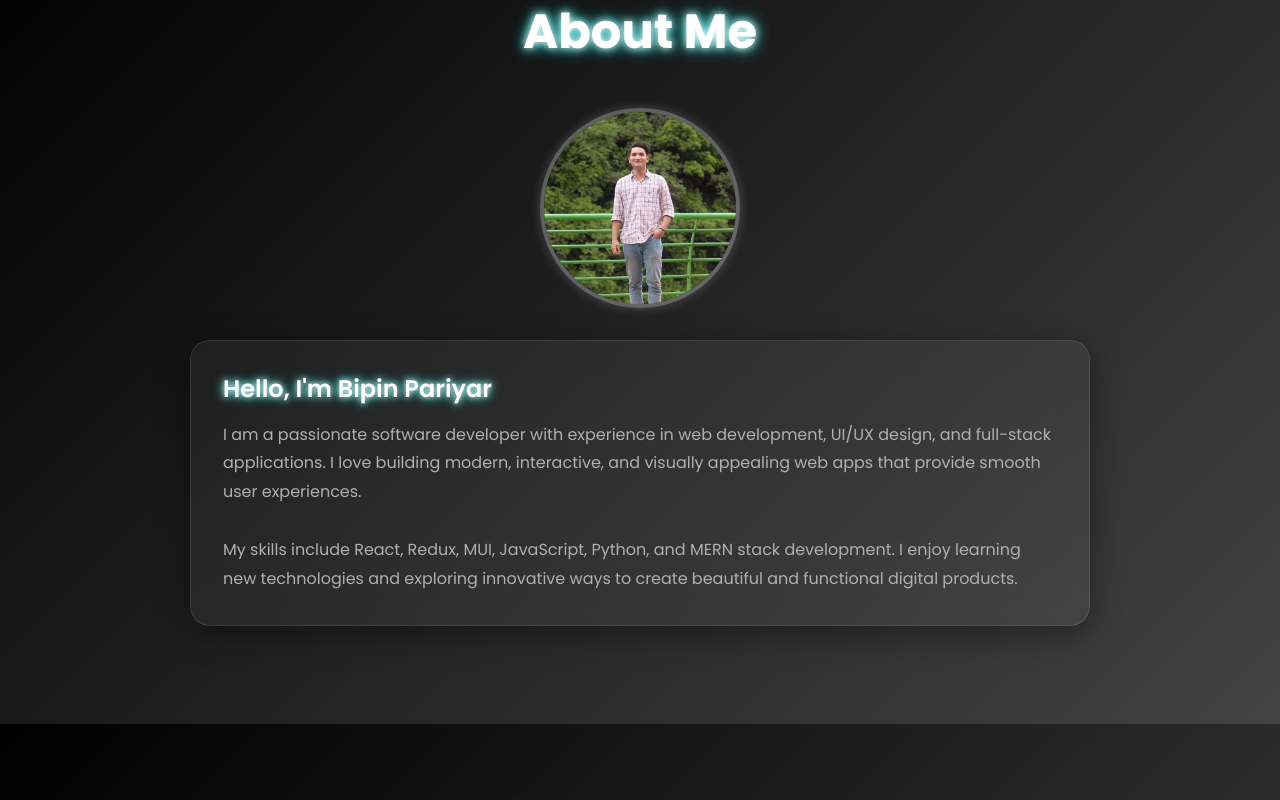
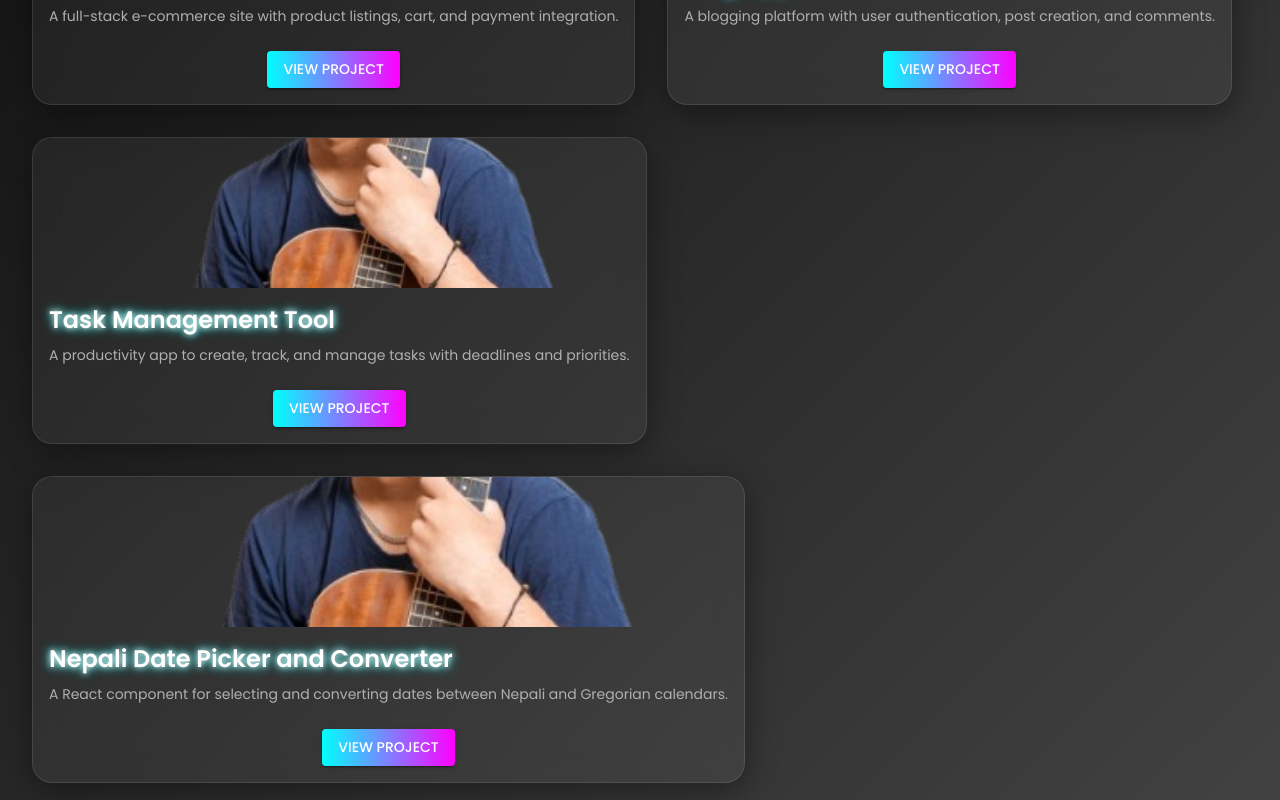
Before and after one commit to bipin-Pariyar2003/bipin_portfolio_mern, a React (Vite) app: page / in a window 1280 px wide. Shown: the part 1800-2600 px from the top of the page. Built offline with nearby package versions, Linux system fonts and the light colour scheme; a web font is replaced by a local one.

Commit message:
image added on projects

```diff
--- a/src/components/Projects/index.jsx
+++ b/src/components/Projects/index.jsx
@@ -7,6 +7,7 @@ import {
   CardContent,
   CardActionArea,
   Button,
+  CardMedia,
 } from "@mui/material";
 
 import projects from "../../utilities/projects";
@@ -55,6 +56,18 @@ export default function Projects() {
               }}
             >
               <CardActionArea href={project.link}>
+                {/* Project Image */}
+                <CardMedia
+                  component="img"
+                  height="150"
+                  image={project.image}
+                  alt={project.title}
+                  sx={{
+                    borderTopLeftRadius: "20px",
+                    borderTopRightRadius: "20px",
+                    objectFit: "cover",
+                  }}
+                />
                 <CardContent>
                   <Typography
                     variant="h5"
--- a/src/utilities/projects.js
+++ b/src/utilities/projects.js
@@ -3,40 +3,61 @@ const projects = [
   {
     title: "Portfolio Website",
     description: "A modern portfolio built with React, MUI, and glassy UI effects.",
+    image: "/bipin-profile.png",
     link: "#",
   },
   {
     title: "Image Editor App",
     description: "A Canva-like app using React, Redux, and Konva for image editing.",
+    image: "/bipin-profile.png",
+
     link: "#",
   },
   {
     title: "Attendance Management",
     description: "A MERN stack app to manage staff attendance with reporting features.",
+    image: "/bipin-profile.png",
+
     link: "#",
   },
   {
     title: "UI/UX Design Project",
     description:
       "Designed and developed interactive frontend layouts with Figma and HTML/CSS.",
+    image: "/bipin-profile.png",
+
     link: "#",
   },
   {
     title: "E-commerce Platform",
     description:
       "A full-stack e-commerce site with product listings, cart, and payment integration.",
+    image: "/bipin-profile.png",
+
     link: "#",
   },
   {
     title: "Blog Application",
     description:
       "A blogging platform with user authentication, post creation, and comments.",
+    image: "/bipin-profile.png",
+
     link: "#",
   },
   {
     title: "Task Management Tool",
     description:
       "A productivity app to create, track, and manage tasks with deadlines and priorities.",
+    image: "/bipin-profile.png",
+
+    link: "#",
+  },
+  {
+    title: "Nepali Date Picker and Converter",
+    description:
+      "A React component for selecting and converting dates between Nepali and Gregorian calendars.",
+    image: "/bipin-profile.png",
+
     link: "#",
   },
 ];
```
